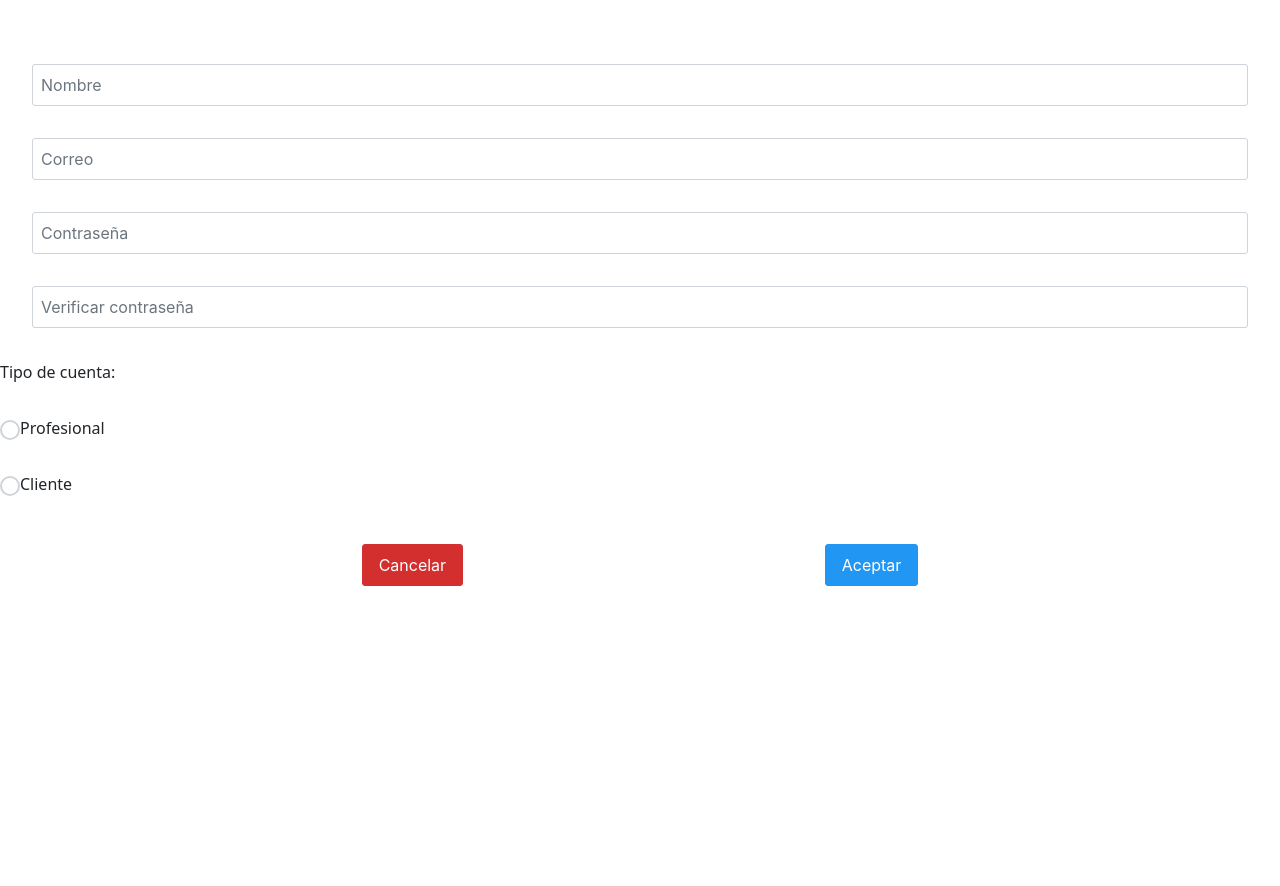
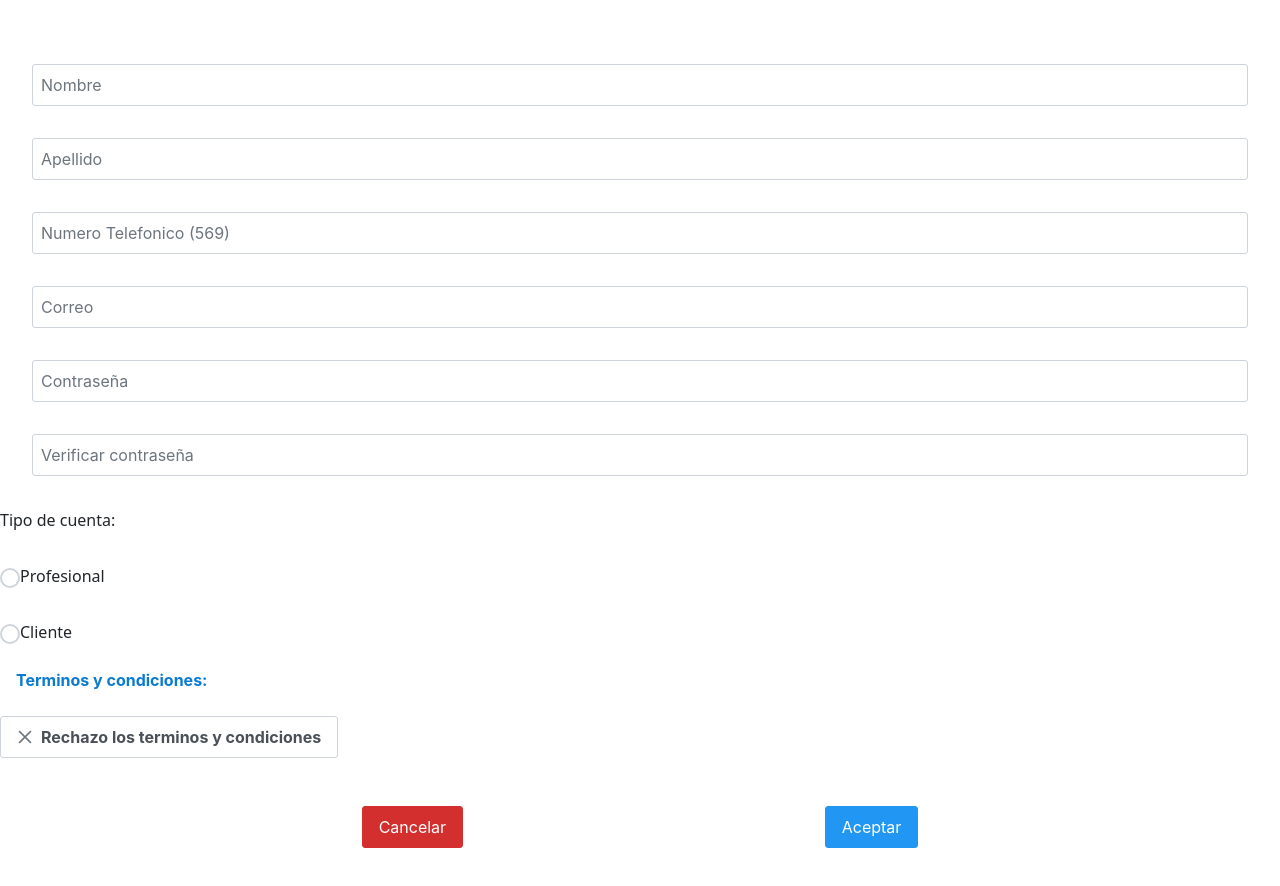
Before and after one commit to TomvShoo/IWork, a React (Create React App) app: page /Registro in a window 1280 px wide. Shown: the top 886 px of the page. Before the commit the page ends 800 px from the top, so only its background shows below. Built offline with nearby package versions, Linux system fonts and the light colour scheme.

Commit message:
Ajustes en Registro

```diff
--- a/package.json
+++ b/package.json
@@ -16,6 +16,7 @@
     "react": "^18.2.0",
     "react-bootstrap": "^2.8.0",
     "react-dom": "^18.2.0",
+    "react-hook-form": "^7.46.2",
     "react-router-dom": "^6.15.0",
     "react-scripts": "5.0.1",
     "web-vitals": "^2.1.4"
--- a/src/Pages/Registro.js
+++ b/src/Pages/Registro.js
@@ -1,14 +1,13 @@
 import { Link } from "react-router-dom";
-import * as React from "react";
+import React, { useState } from 'react';
 import { InputText } from "primereact/inputtext";
 import { RadioButton } from "primereact/radiobutton";
 import { Button } from "primereact/button";
 import { SelectButton } from "primereact/selectbutton";
-
-//theme
 import "primereact/resources/themes/lara-light-indigo/theme.css";
-//core
 import "primereact/resources/primereact.min.css";
+import { ToggleButton } from 'primereact/togglebutton';
+import Modal from 'react-bootstrap/Modal';
 
 const Estilo = {
   divContainer: {
@@ -40,10 +39,18 @@ const Estilo = {
 };
 
 export const Registro = () => {
+  const [show, setShow] = useState(false);
+  const handleClose = () => setShow(false);
+  const handleShow = () => setShow(true);
+  const [checked, setChecked] = useState(false);
+
+
   return (
     <div style={Estilo.divContainer}>
       <div style={Estilo.inputs}>
         <InputText placeholder="Nombre" style={Estilo.input}></InputText>
+        <InputText placeholder="Apellido" style={Estilo.input}></InputText>
+        <InputText placeholder="Numero Telefonico (569)" style={Estilo.input}></InputText>
         <InputText placeholder="Correo" style={Estilo.input}></InputText>
         <InputText placeholder="Contraseña" style={Estilo.input}></InputText>
         <InputText
@@ -51,17 +58,33 @@ export const Registro = () => {
           style={Estilo.input}
         ></InputText>
       </div>
-
       <div style={Estilo.cuentas}>
         <p>Tipo de cuenta:</p>
         <div style={Estilo.cuenta}>
           <SelectButton />
-          <RadioButton mame="profesional" />
+          <RadioButton name="profesional" />
           <label>Profesional</label>
         </div>
         <div style={Estilo.cuenta}>
-          <RadioButton mame="Cliente" />
+          <RadioButton name="Cliente" />
           <label>Cliente</label>
+        </div>
+        <div>
+          <div>
+            <Button label="Terminos y condiciones:" onClick={handleShow} link />
+          </div>
+          <Modal show={show} onHide={handleClose}>
+            <Modal.Header closeButton>
+              <Modal.Title>Terminos y condiciones</Modal.Title>
+            </Modal.Header>
+            <Modal.Body>Aqui van los terminos y condiciones</Modal.Body>
+          </Modal>
+          <div style={Estilo.cuenta}>
+            <div>
+              <ToggleButton onLabel="Acepto los terminos y condiciones" offLabel="Rechazo los terminos y condiciones" onIcon="pi pi-check" offIcon="pi pi-times"
+                checked={checked} onChange={(e) => setChecked(e.value)} className="w-9rem" />
+            </div>
+          </div>
         </div>
       </div>
 
--- a/src/components/BotonesRedes.js
+++ b/src/components/BotonesRedes.js
@@ -1,6 +1,8 @@
 import * as React from 'react';
 import Stack from '@mui/material/Stack';
 import Button from '@mui/material/Button';
+import WhatsAppIcon from '@mui/icons-material/WhatsApp';
+import EmailIcon from '@mui/icons-material/Email';
 
 const Estilo = {
     button: {
@@ -14,11 +16,11 @@ export default function BotonesRedes() {
 
   return (
     <Stack direction="row" spacing={2}>
-      <Button variant="contained" color="success" style={Estilo.button}>
-        Success
+      <Button variant="contained" color="success" style={Estilo.button} startIcon={<WhatsAppIcon />}>
+        WhatsApp
       </Button>
-      <Button variant="contained" color="error" style={Estilo.button}>
-        Error
+      <Button variant="contained" color="error" style={Estilo.button} startIcon={<EmailIcon />}>
+        Gmail
       </Button>
     </Stack>
   );
```
Also changed, not shown: 1 other file (tests, documents, lock files or other folders).
